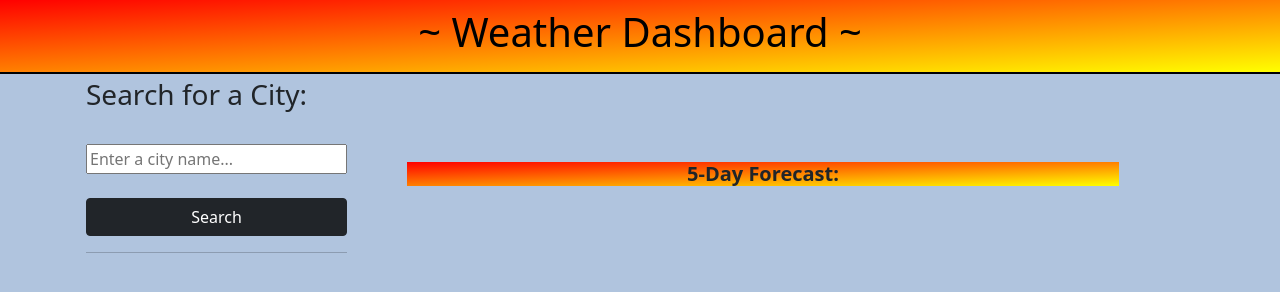
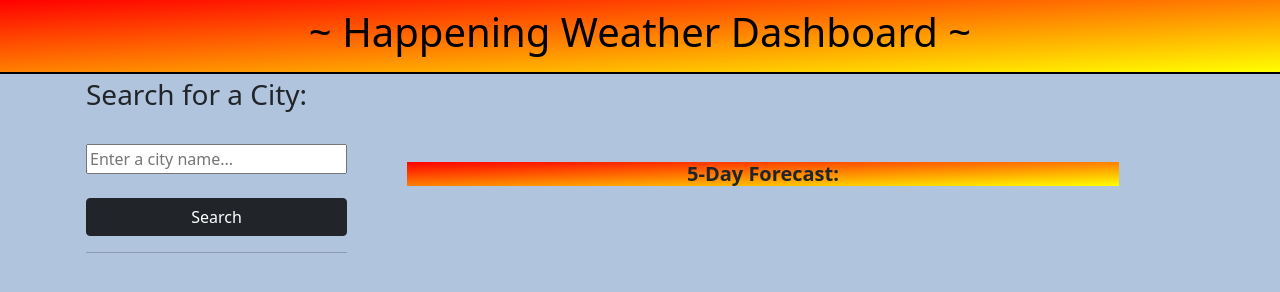
Before and after one commit to Wickette/HappeningWeather, a plain HTML site: page index.html in a window 1280 px wide. Drawn offline with nearby package versions, Linux system fonts and the light colour scheme.

Commit message:
changed html and tab app title name

```diff
--- a/index.html
+++ b/index.html
@@ -7,12 +7,12 @@
     <meta name="viewport" content="width=device-width, initial-scale=1.0">
     <link href="https://cdn.jsdelivr.net/npm/bootstrap@5.1.1/dist/css/bootstrap.min.css" rel="stylesheet">
     <link rel="stylesheet" href="./style.css">
-    <title>Document</title>
+    <title>Happening Weather</title>
 </head>
 
 <body>
     <nav class="navbar navbar-dark bg-dark">
-        <h1 class="w-100 text-center text-black">~ Weather Dashboard ~</h1>
+        <h1 class="w-100 text-center text-black">~ Happening Weather Dashboard ~</h1>
     </nav>
     <div class="container">
         <div class="row">
```
